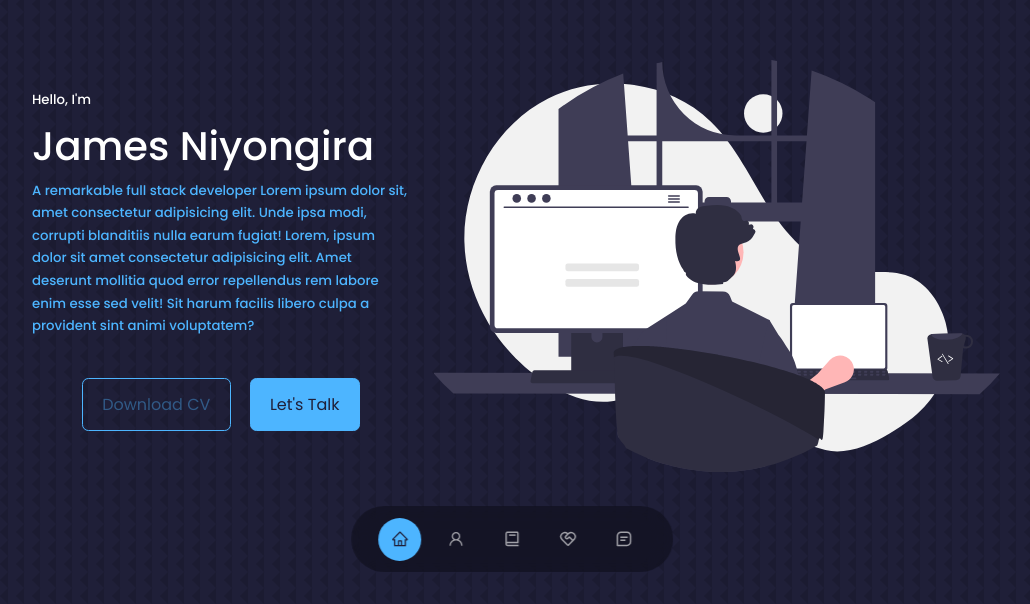
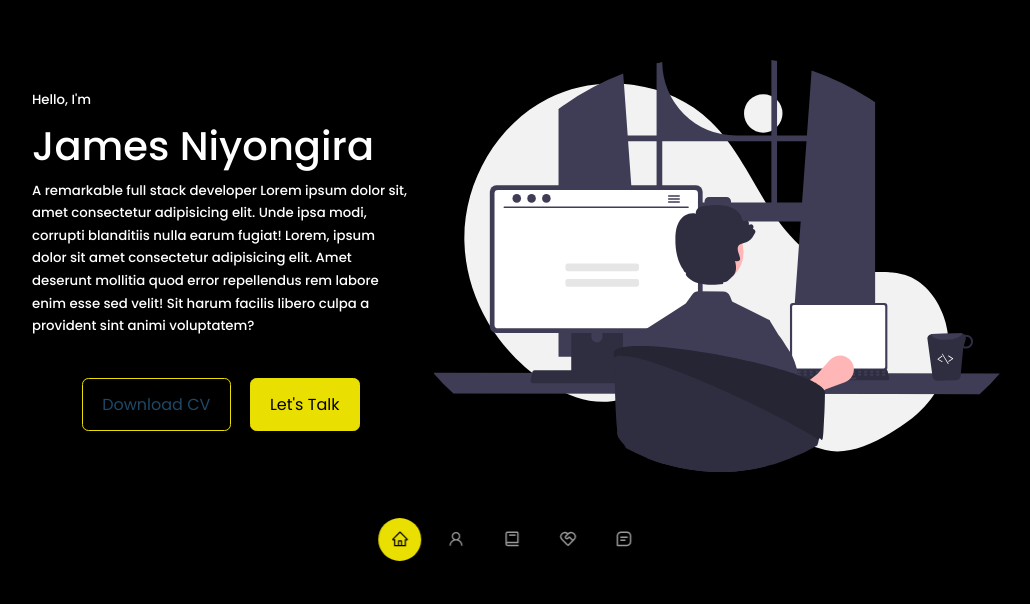
Before and after one commit to remarkablejames/portifolio, a React (Create React App) app: page / in a window 1280 px wide. Shown: the part 196-800 px from the top of the page, without its empty margins (128-1158 px from the left). Built offline with nearby package versions, Linux system fonts and the light colour scheme.

Commit message:
changed colors

```diff
--- a/src/components/header/header.css
+++ b/src/components/header/header.css
@@ -44,6 +44,9 @@ header {
   align-self: center;
   /* margin-top: 10rem; */
   margin-left: 2rem;
+}
+.banner__container h5 {
+  color: white;
 }
 /* ==============ME (The image component)================= */
 .me {
--- a/src/index.css
+++ b/src/index.css
@@ -11,9 +11,9 @@
 }
 
 :root {
-  --color-bg: #1f1f38;
-  --color-bg-variant: #2c2c6c;
-  --color-primary: #4db5ff;
+  --color-bg: #000;
+  --color-bg-variant: #130e0e;
+  --color-primary: #e9df00;
   --color-primary-variant: rgba(77, 181, 255, 0.4);
   --color-white: #fff;
   --color-light: rgba(255, 255, 255, 0.6);
```
